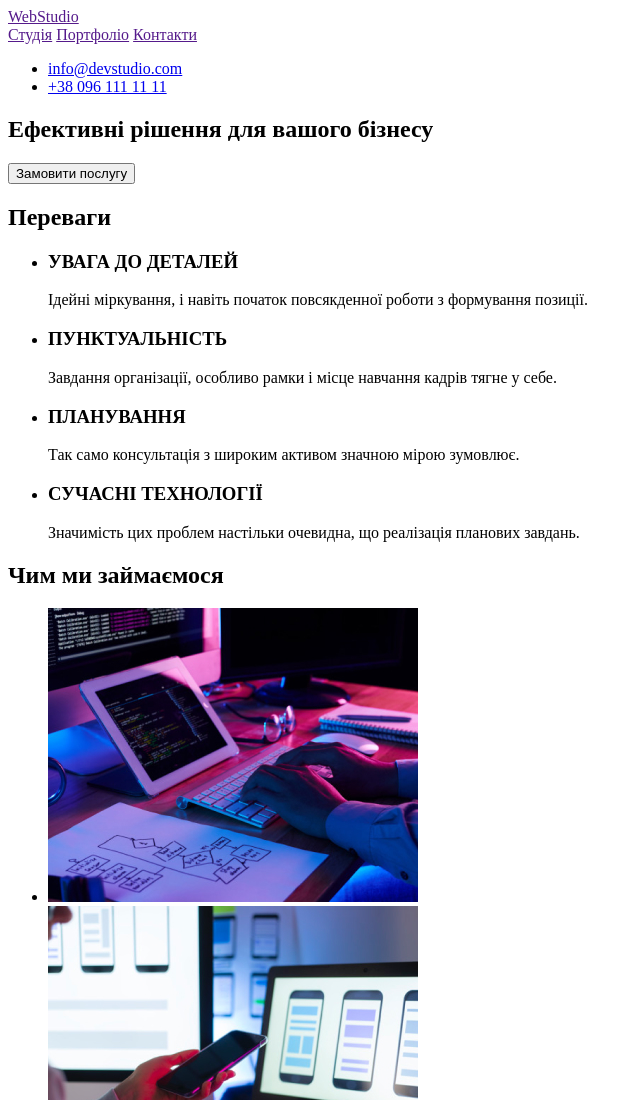
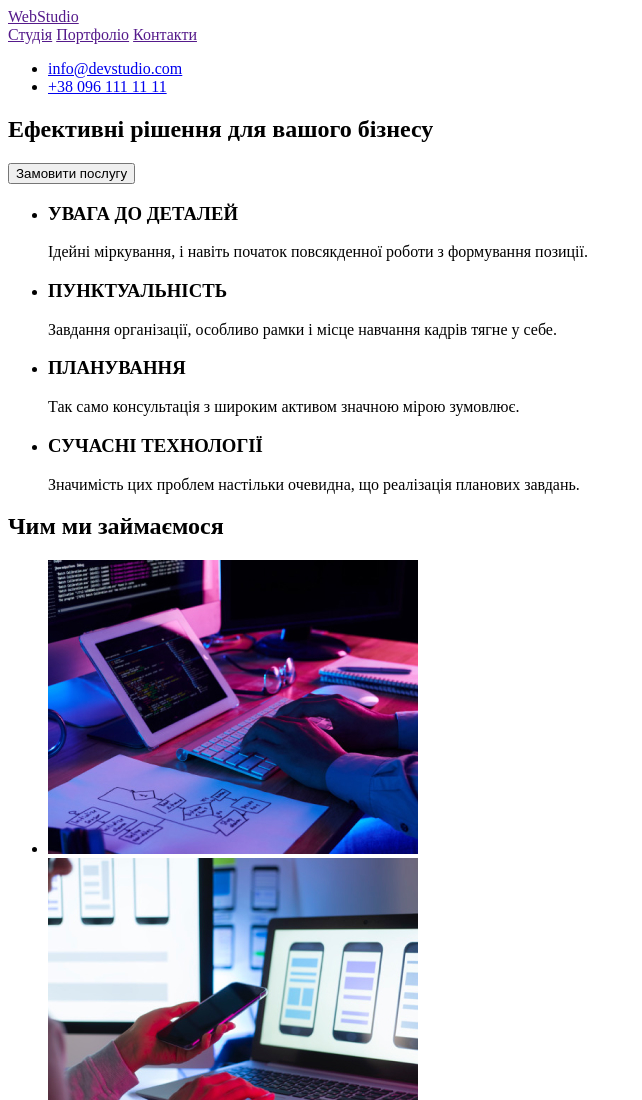
Before and after one commit to VronaV/goit-markup-hw-01, a plain HTML site: page index.html in a window 1280 px wide. Shown: the top 1100 px of the page, without its empty margins (0-642 px from the left). Drawn offline with Linux system fonts and the light colour scheme.

Commit message:
Update Hidden

```diff
--- a/index.html
+++ b/index.html
@@ -32,7 +32,7 @@
       </section>
 
       <section>
-        <h2>Переваги</h2> <h2 hidden class="section-title">Our gallery</h2>
+        <h2 hidden class="">Переваги</h2>
         <ul>
           <li>
             <h3>УВАГА ДО ДЕТАЛЕЙ</h3>
```
